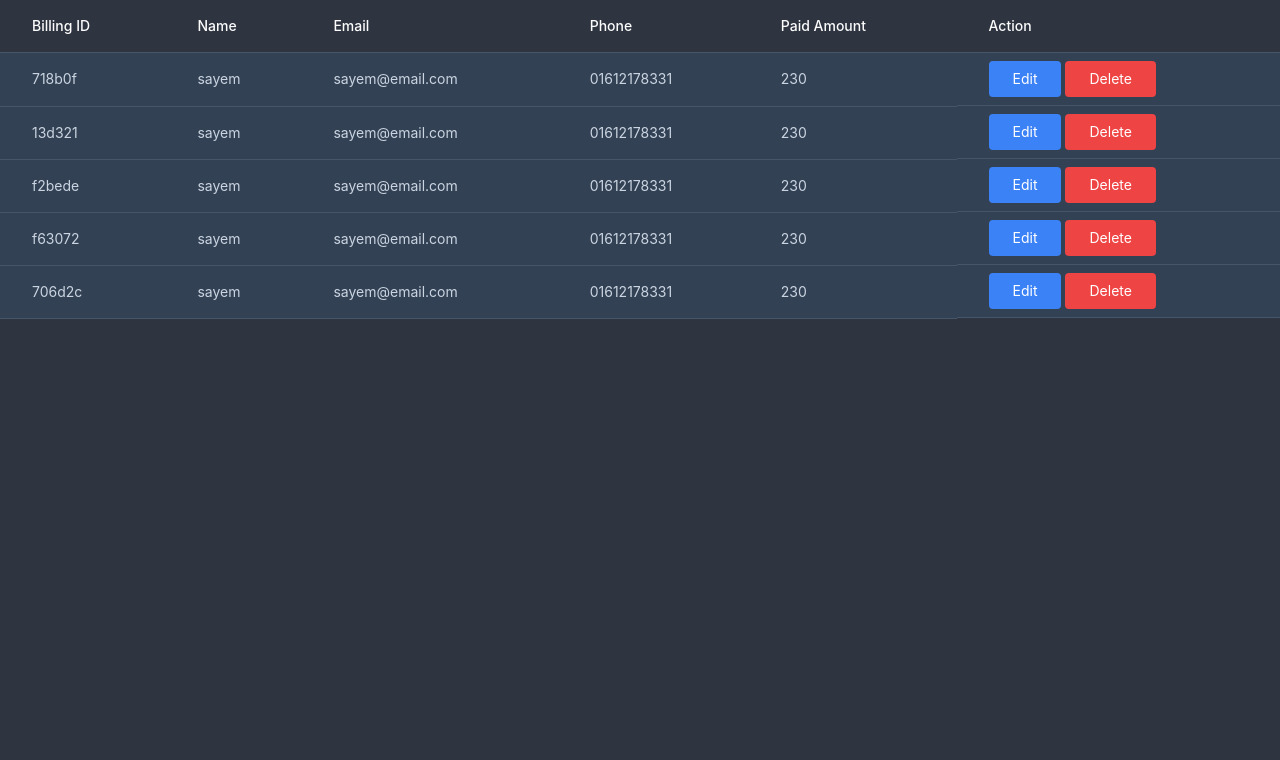
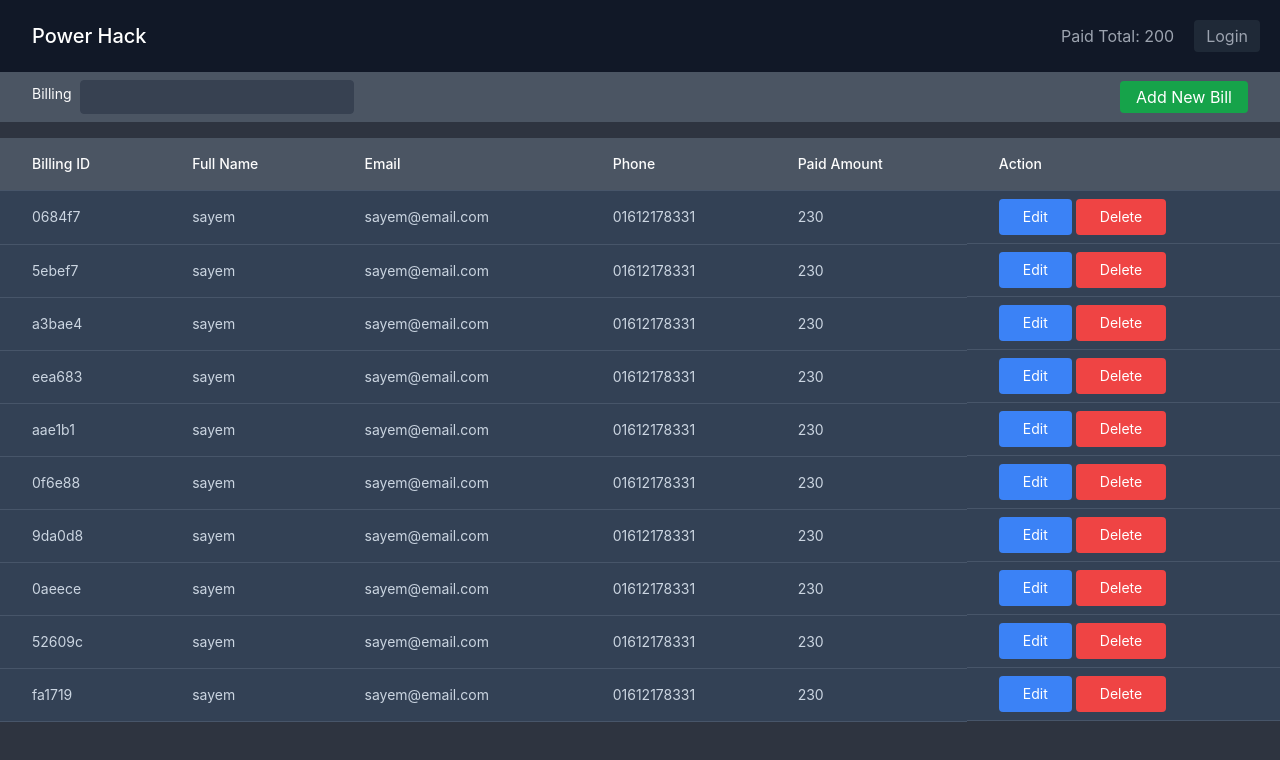
Before and after one commit to kazi331/power-hack, a React (Create React App) app: page / in a window 1280 px wide. Shown: the top 760 px of the page. Built offline with nearby package versions, Linux system fonts and the light colour scheme.

Commit message:
search bar added

```diff
--- a/src/App.js
+++ b/src/App.js
@@ -6,22 +6,58 @@ function App() {
     { id: uuidv4(), name: 'sayem', email: 'sayem@email.com', phone: '01612178331', amount: 230 },
     { id: uuidv4(), name: 'sayem', email: 'sayem@email.com', phone: '01612178331', amount: 230 },
     { id: uuidv4(), name: 'sayem', email: 'sayem@email.com', phone: '01612178331', amount: 230 },
+    { id: uuidv4(), name: 'sayem', email: 'sayem@email.com', phone: '01612178331', amount: 230 },
+    { id: uuidv4(), name: 'sayem', email: 'sayem@email.com', phone: '01612178331', amount: 230 },
+    { id: uuidv4(), name: 'sayem', email: 'sayem@email.com', phone: '01612178331', amount: 230 },
+    { id: uuidv4(), name: 'sayem', email: 'sayem@email.com', phone: '01612178331', amount: 230 },
+    { id: uuidv4(), name: 'sayem', email: 'sayem@email.com', phone: '01612178331', amount: 230 },
   ]
-  console.log(data)
+  const total = 200;
+
   return (
     <div className="app">
-      <table className="border-collapse table-auto w-full text-sm">
-        <thead>
-          <tr className="text-left">
-            <th className="border-b border-slate-600 font-medium p-4 pl-8">Billing ID</th>
-            <th className="border-b border-slate-600 font-medium p-4 pl-8"> Name</th>
-            <th className="border-b border-slate-600 font-medium p-4 pl-8">Email</th>
-            <th className="border-b border-slate-600 font-medium p-4 pl-8">Phone</th>
-            <th className="border-b border-slate-600 font-medium p-4 pl-8">Paid Amount</th>
-            <th className="border-b border-slate-600 font-medium p-4 pl-8">Action</th>
+      <header className="text-gray-400 bg-gray-900 body-font">
+        <div className="container mx-auto flex flex-wrap p-5 flex-col md:flex-row items-center">
+          <a className="flex title-font font-medium items-center text-white mb-4 md:mb-0">
+            <span className="ml-3 text-xl">Power Hack</span>
+          </a>
+          <nav className="md:ml-auto flex flex-wrap items-center text-base justify-center">
+            <p className="mr-5">Paid Total: {total} </p>
+          </nav>
+          <button className="inline-flex items-center bg-gray-800 border-0 py-1 px-3 focus:outline-none hover:bg-gray-700 rounded text-base mt-4 md:mt-0">
+            Login
+          </button>
+        </div>
+      </header>
+
+      {/* search bar  */}
+      <div className="mb-4 py-2 px-8 overflow-x-auto bg-gray-600">
+        <div className=" flex gap-x-3 min-w-max  justify-between items-center">
+          <form className="flex  gap-2">
+            <label htmlFor="billing" class="leading-7 text-sm">Billing</label>
+            <input type="text" id="billing" className="w-full bg-gray-700  rounded border border-gray-700 focus:border-indigo-300 focus:bg-transparent text-base outline-none text-gray-100 py-1 px-3" />
+            <button className="md:hidden flex text-white bg-blue-500 border-0 py-1 px-4 focus:outline-none hover:bg-blue-600 rounded">Search</button>
+          </form>
+          <div>
+            <button className="flex text-white bg-green-600 border-0 py-1 px-4 focus:outline-none hover:bg-green-700 rounded">Add New Bill</button>
+          </div>
+        </div>
+      </div>
+
+      {/* main content table  */}
+      <div className="overflow-x-auto">
+        <table className="border-collapse table-auto w-full min-w-content text-sm ">
+          <thead className='bg-gray-600'>
+            <tr className="text-left whitespace-nowwrap">
+              <th className="border-b border-slate-600 whitespace-nowrap  font-medium p-4 pl-8">Billing ID</th>
+              <th className="border-b border-slate-600 whitespace-nowrap  font-medium p-4 pl-8">Full Name</th>
+              <th className="border-b border-slate-600 whitespace-nowrap  font-medium p-4 pl-8">Email</th>
+              <th className="border-b border-slate-600 whitespace-nowrap  font-medium p-4 pl-8">Phone</th>
+              <th className="border-b border-slate-600 whitespace-nowrap  font-medium p-4 pl-8">Paid Amount</th>
+              <th className="border-b border-slate-600 whitespace-nowrap  font-medium p-4 pl-8">Action</th>
             </tr>
           </thead>
-        <tbody className="bg-slate-700 text-slate-300 dark:text-slate-200 text-left ">
+          <tbody className="bg-slate-700 text-slate-300 text-left ">
             {data && data.map(d => {
               const { id, name, email, phone, amount } = d;
               return (<tr key={d.id}>
@@ -39,6 +75,7 @@ function App() {
           </tbody>
         </table>
       </div>
+    </div>
   );
 }
 
```
Lines whose indentation alone changed are shown as unchanged.
